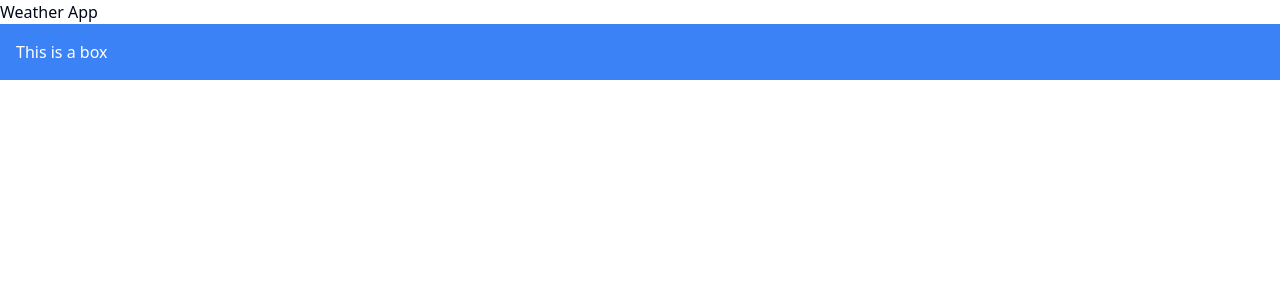
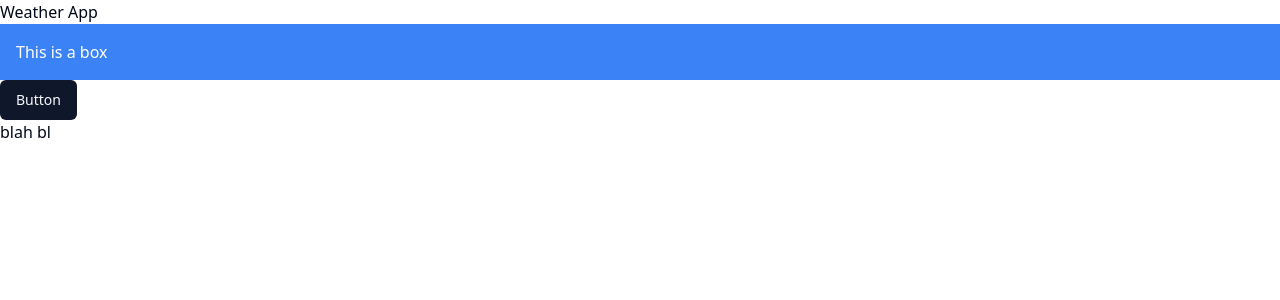
Before and after one commit to Egenica/weather-app, a Next.js app: page / in a window 1280 px wide. Shown: the top 300 px of the page. Built offline with nearby package versions, Linux system fonts and the light colour scheme.

Commit message:
restructure

```diff
--- a/app/layout.tsx
+++ b/app/layout.tsx
@@ -1,5 +1,5 @@
 import { cn } from '@/lib/utils';
-import '@/styles/global.css';
+import '@/styles/globals.css';
 import { Inter as FontSans } from 'next/font/google';
 
 export const fontSans = FontSans({
--- a/app/page.tsx
+++ b/app/page.tsx
@@ -1,3 +1,5 @@
+import { ButtonClient } from '@/components/ButtonClient/ButtonClient';
+
 export const metadata = {
   title: 'Weather App',
 };
@@ -7,6 +9,8 @@ export default function Page() {
     <>
       <h1>Weather App </h1>
       <div className="bg-blue-500 text-white p-4">This is a box</div>
+      <ButtonClient />
+      <h1>blah bl</h1>
     </>
   );
 }
--- /dev/null
+++ b/components/ButtonClient/ButtonClient.tsx
@@ -0,0 +1,17 @@
+'use client';
+
+import { Button } from '@/components/ui/button';
+
+export const ButtonClient = () => {
+  return (
+    <>
+      <Button
+        onClick={() => {
+          console.log('clicked');
+        }}
+      >
+        Button
+      </Button>
+    </>
+  );
+};
--- /dev/null
+++ b/components/ui/button.tsx
@@ -0,0 +1,56 @@
+import * as React from "react"
+import { Slot } from "@radix-ui/react-slot"
+import { cva, type VariantProps } from "class-variance-authority"
+
+import { cn } from "lib/utils"
+
+const buttonVariants = cva(
+  "inline-flex items-center justify-center whitespace-nowrap rounded-md text-sm font-medium ring-offset-background transition-colors focus-visible:outline-none focus-visible:ring-2 focus-visible:ring-ring focus-visible:ring-offset-2 disabled:pointer-events-none disabled:opacity-50",
+  {
+    variants: {
+      variant: {
+        default: "bg-primary text-primary-foreground hover:bg-primary/90",
+        destructive:
+          "bg-destructive text-destructive-foreground hover:bg-destructive/90",
+        outline:
+          "border border-input bg-background hover:bg-accent hover:text-accent-foreground",
+        secondary:
+          "bg-secondary text-secondary-foreground hover:bg-secondary/80",
+        ghost: "hover:bg-accent hover:text-accent-foreground",
+        link: "text-primary underline-offset-4 hover:underline",
+      },
+      size: {
+        default: "h-10 px-4 py-2",
+        sm: "h-9 rounded-md px-3",
+        lg: "h-11 rounded-md px-8",
+        icon: "h-10 w-10",
+      },
+    },
+    defaultVariants: {
+      variant: "default",
+      size: "default",
+    },
+  }
+)
+
+export interface ButtonProps
+  extends React.ButtonHTMLAttributes<HTMLButtonElement>,
+    VariantProps<typeof buttonVariants> {
+  asChild?: boolean
+}
+
+const Button = React.forwardRef<HTMLButtonElement, ButtonProps>(
+  ({ className, variant, size, asChild = false, ...props }, ref) => {
+    const Comp = asChild ? Slot : "button"
+    return (
+      <Comp
+        className={cn(buttonVariants({ variant, size, className }))}
+        ref={ref}
+        {...props}
+      />
+    )
+  }
+)
+Button.displayName = "Button"
+
+export { Button, buttonVariants }
--- a/package.json
+++ b/package.json
@@ -8,6 +8,7 @@
     "test:ci": "jest --ci"
   },
   "dependencies": {
+    "@radix-ui/react-slot": "^1.0.2",
     "autoprefixer": "10.4.14",
     "class-variance-authority": "^0.7.0",
     "clsx": "^2.1.0",
```
Also changed, not shown: components.json, styles/globals.css (renamed from styles/global.css), 1 other file (tests, documents, lock files or other folders).
